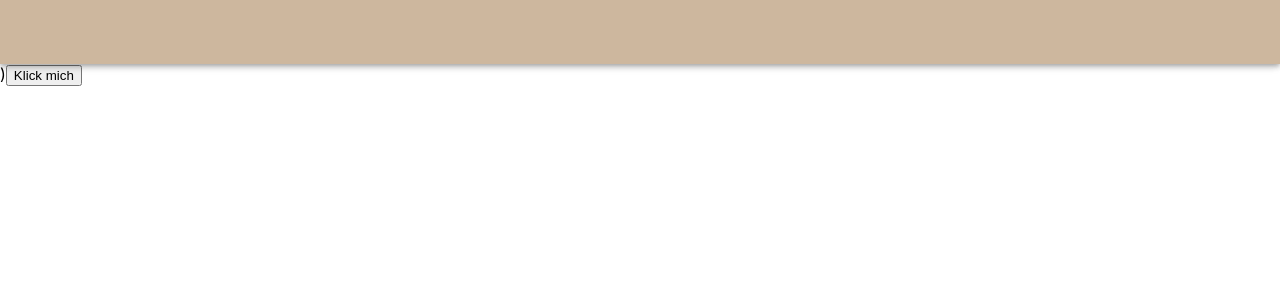
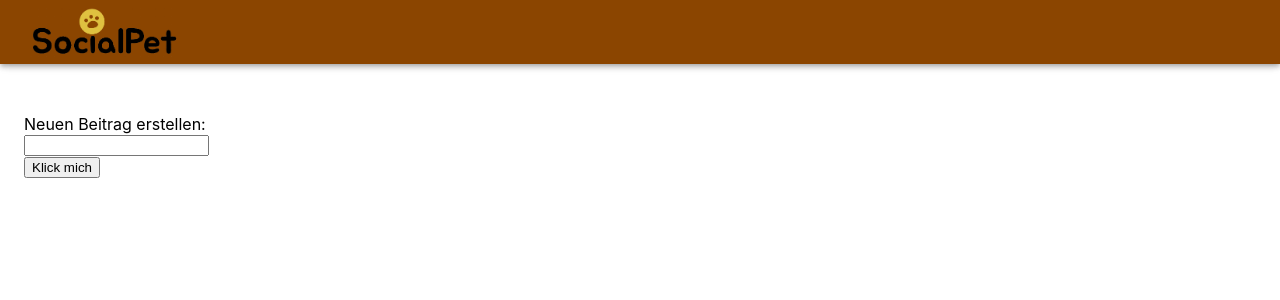
Before and after one commit to JannikMerz/social, a React (Create React App) app in the folder frontend/: page / in a window 1280 px wide. Shown: the top 300 px of the page. Built offline with nearby package versions, Linux system fonts and the light colour scheme.

Commit message:
Update Frontend

```diff
--- a/frontend/src/App.js
+++ b/frontend/src/App.js
@@ -1,6 +1,7 @@
 import React from 'react';
 import Header from './components/layout/Header';
 import SocialPetApi from './api/SocialPetApi'
+import { Container } from '@material-ui/core';
 
 class App extends React.Component {
 
@@ -43,8 +44,12 @@ class App extends React.Component {
 		console.log(this.state.currentAccountName)
 		return (
       <div>
-        <Header></Header>)
-        <button onClick={ this.getAccountById }>Klick mich</button>
+        <Header></Header>
+        <Container style={{ marginTop: '50px' }}>
+          Neuen Beitrag erstellen:<br />
+          <input type="text"></input><br />
+          <button onClick={ this.getAccountById }>Klick mich</button>
+        </Container>
       </div>
 		);
 	}
--- a/frontend/src/components/layout/Header.js
+++ b/frontend/src/components/layout/Header.js
@@ -1,6 +1,7 @@
 import React, { Component } from 'react';
 import PropTypes from 'prop-types';
 import { Paper, Typography, Tabs, Tab, AppBar, Toolbar, Box } from '@material-ui/core';
+import logo from './SocialPetLogo.png';
 // import { Link as RouterLink } from 'react-router-dom';
 // import ProfileDropDown from '../dialogs/ProfileDropDown';
 
@@ -29,11 +30,10 @@ class Header extends Component {
 
     return (
     <div style={{ width: '100%'}}>
-      <AppBar style={{ backgroundColor: '#cdb79e'}}>
-      <Toolbar>
-
-
-      </Toolbar>
+      <AppBar style={{ backgroundColor: '#8b4500'}}>
+        <Toolbar>
+            <img src={logo} alt="Social Pet" style={{ width : 150, margin: 5}}/>
+        </Toolbar>
       </AppBar>
       <Toolbar />
       </div>
```
Also changed, not shown: frontend/src/components/layout/SocialPetLogo.png (added).
